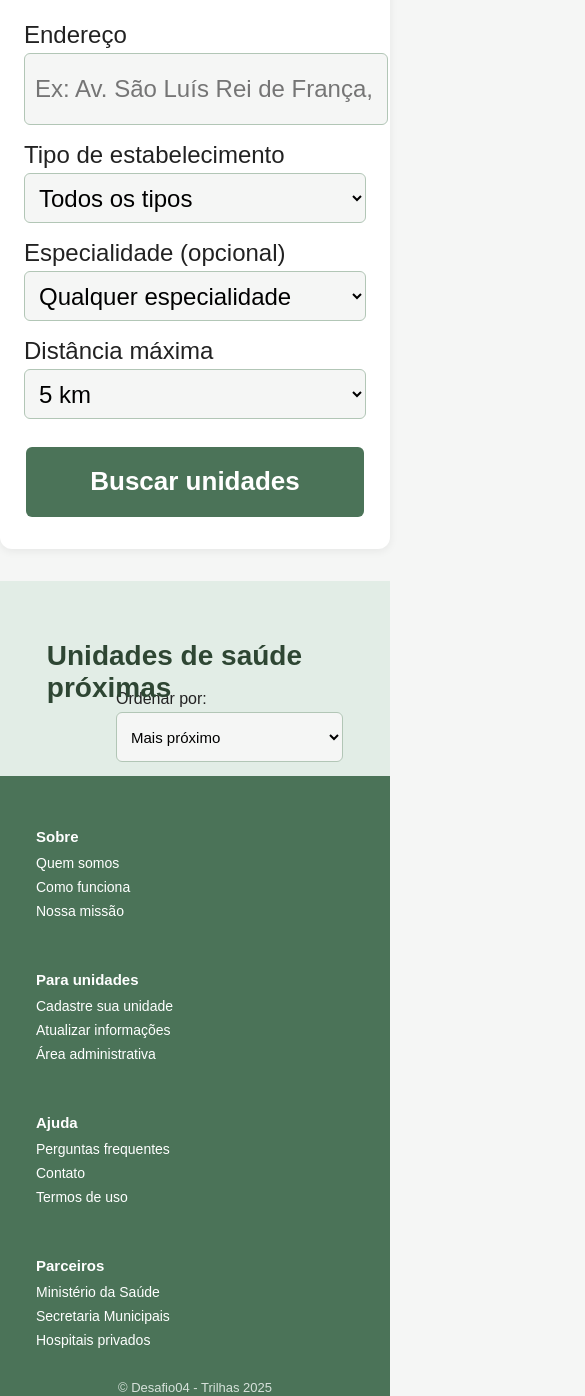
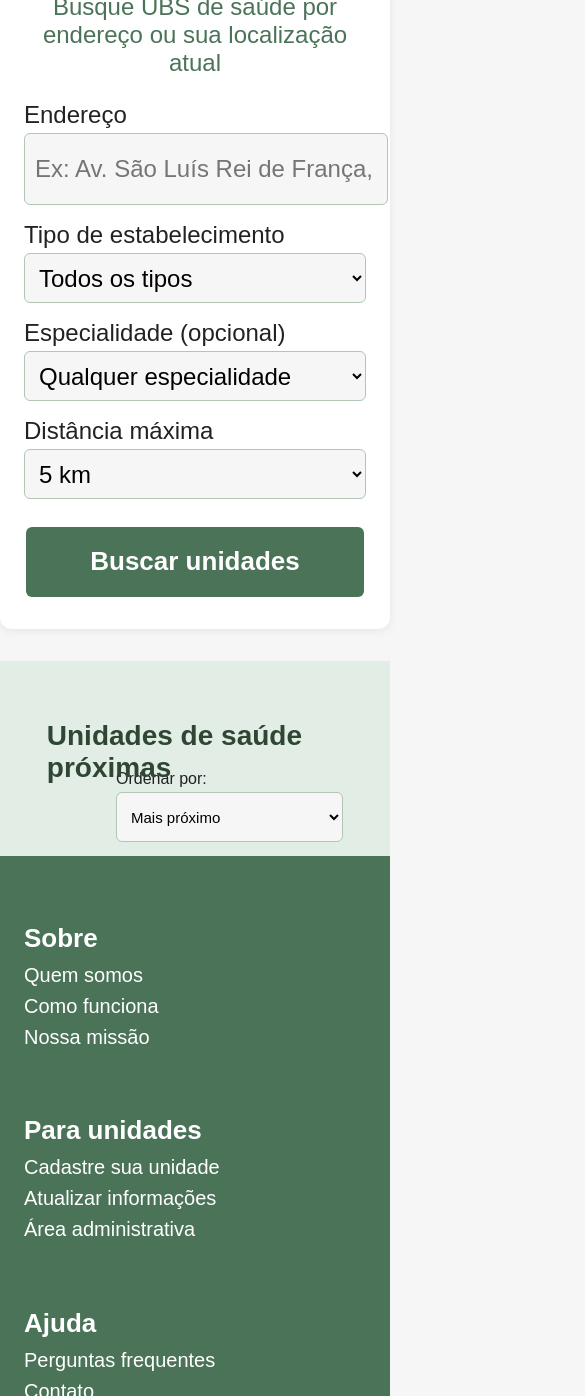
Before and after one commit to devnandii/SaudeProxima-Desafio04Trilhas, a website: page public/index.html in a window 390 px wide. Shown: the part 604-2000 px from the top of the page, 585 px wide, since content can reach past the window. Drawn offline with Linux system fonts and the light colour scheme; no server answers.

Commit message:
adição de responsividade global.css

```diff
--- a/public/css/global.css
+++ b/public/css/global.css
@@ -141,15 +141,48 @@
   background: #35543e;
 }
 
-/* Responsividade básica */
-@media (max-width: 900px) {
-  .header, .footer {
-    padding-left: 12px;
-    padding-right: 12px;
-  }
-  .footer-container {
-    flex-direction: column;
-    gap: 24px;
-    align-items: flex-start;
+@media(max-width: 1150px){
+
+    .header{
+        height: 150px;
+    }
+
+    .nav-link{
+        font-size: 30em;
+    }
+
+    .header .menu a{
+        font-size: 2rem;
+    }
+
+    .footer-section h4 {
+        font-size: 26px;
+        font-weight: 700;
+        margin-bottom: 10px;
+    }
+
+    .footer-section ul {
+        list-style: none;
+        padding: 0;
+        margin: 0;
+    }
+
+    .footer-section ul li {
+        margin-bottom: 8px;
+        font-size: 20px;
+
+    }
+
+    .copyright {
+        text-align: center;
+        color: #d7e2db;
+        font-size: 20px;
+        margin-top: 24px;
+    }
+
+    .footer-container {
+      flex-direction: column;
+      gap: 24px;
+      align-items: flex-start;
   }
 }
```
